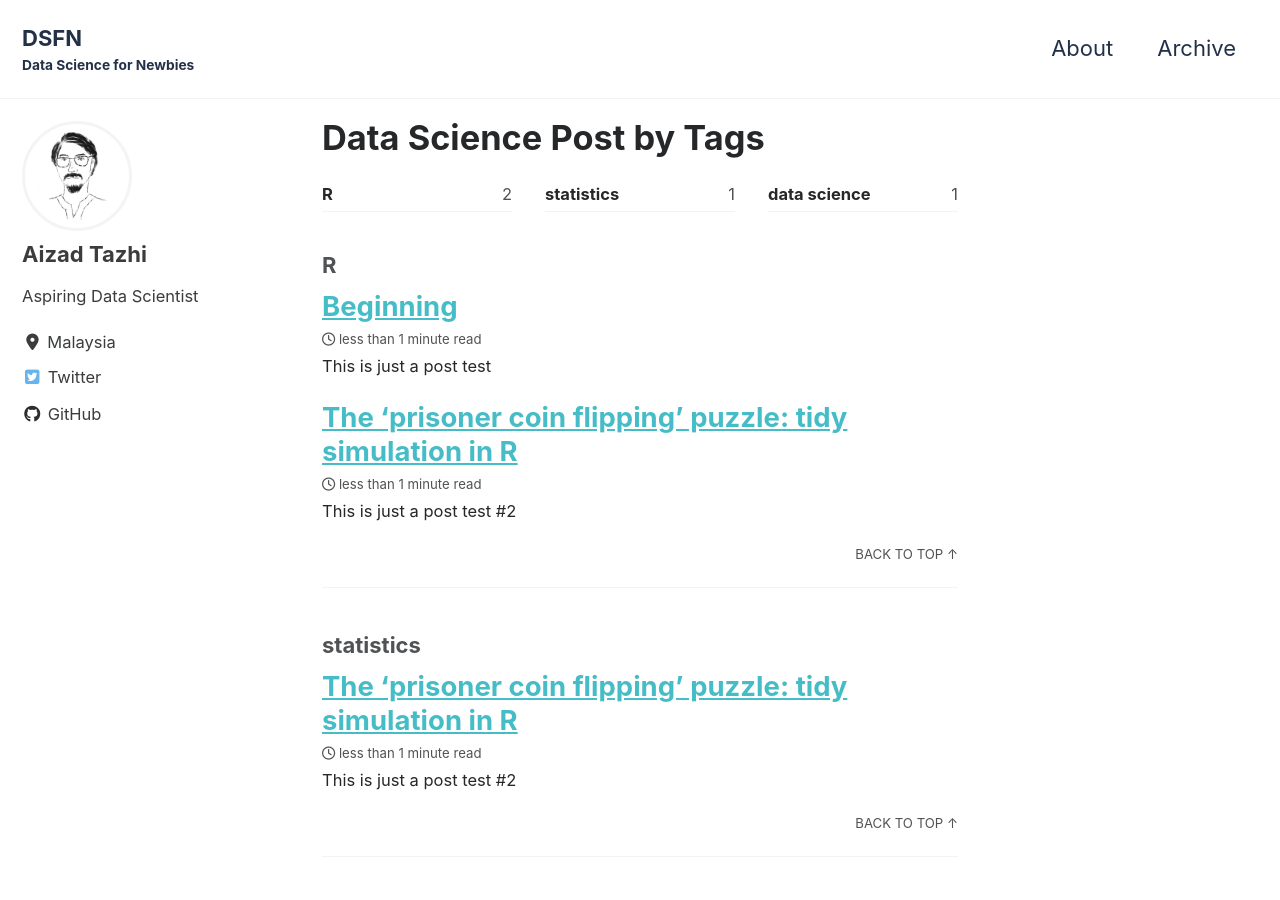
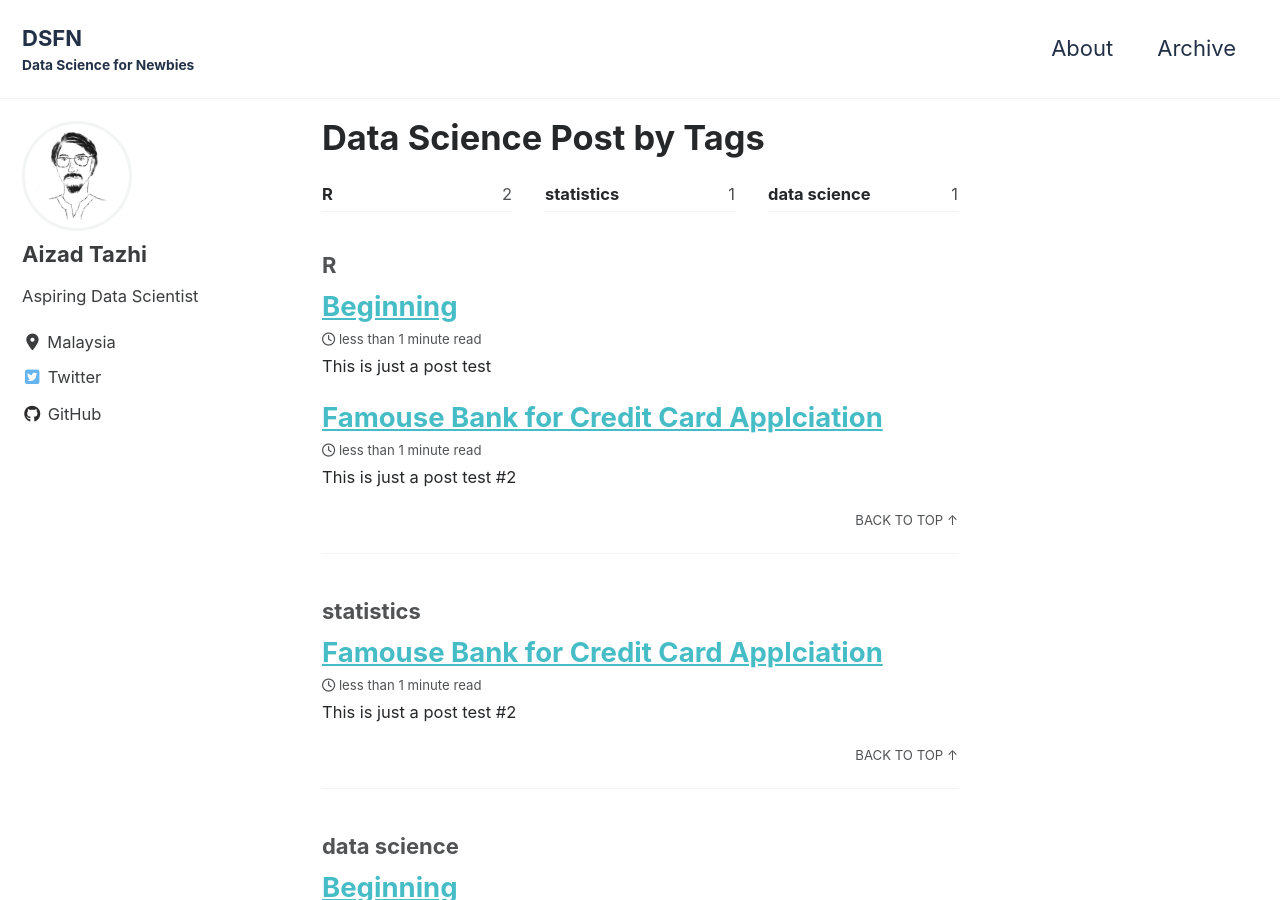
Before and after one commit to aizad1125/aizad1125.github.io, a Jekyll site: the page built from _pages/datawrangling.md, in a window 1280 px wide and 900 px high. Built offline with Jekyll 4.4.1, drawn with Linux system fonts in a browser that asks for light colours; cached includes are drawn as plain includes; nearby versions of some CDN libraries.

Commit message:
update post

```diff
--- a/_posts/2020-05-08-test-r.md
+++ b/_posts/2020-05-08-test-r.md
@@ -1,16 +1,9 @@
 ---
-# layout: posts
-title: "The 'prisoner coin flipping' puzzle: tidy simulation in R"
-# description: "Solving a puzzle from 538's the Riddler column: if N prisoners have a choice to flip a coin, and go free as long as one coin is flipped and all coins are heads, what strategy should they take to maximize their chances? Another demonstration of probabilistic reasoning and tidy simulation."
-# output: html_document
+title: "Famouse Bank for Credit Card Applciation"
 date: 2020-05-04
-# category: R
 tags: [R, statistics]
 excerpt: "This is just a post test #2"
-# comments: true
 ---
-
-
 
 # Most Applied Credit Card
 
```
